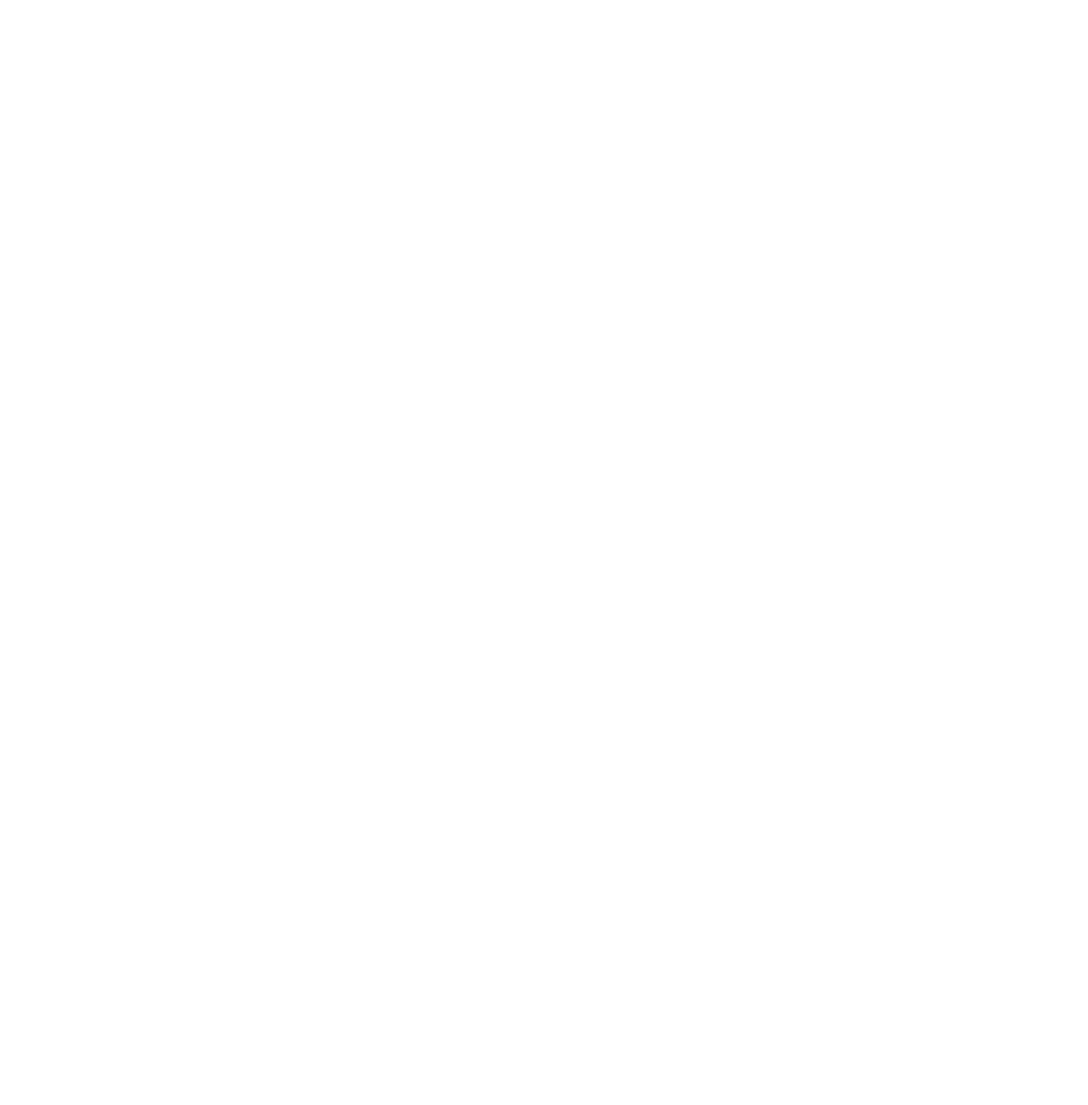
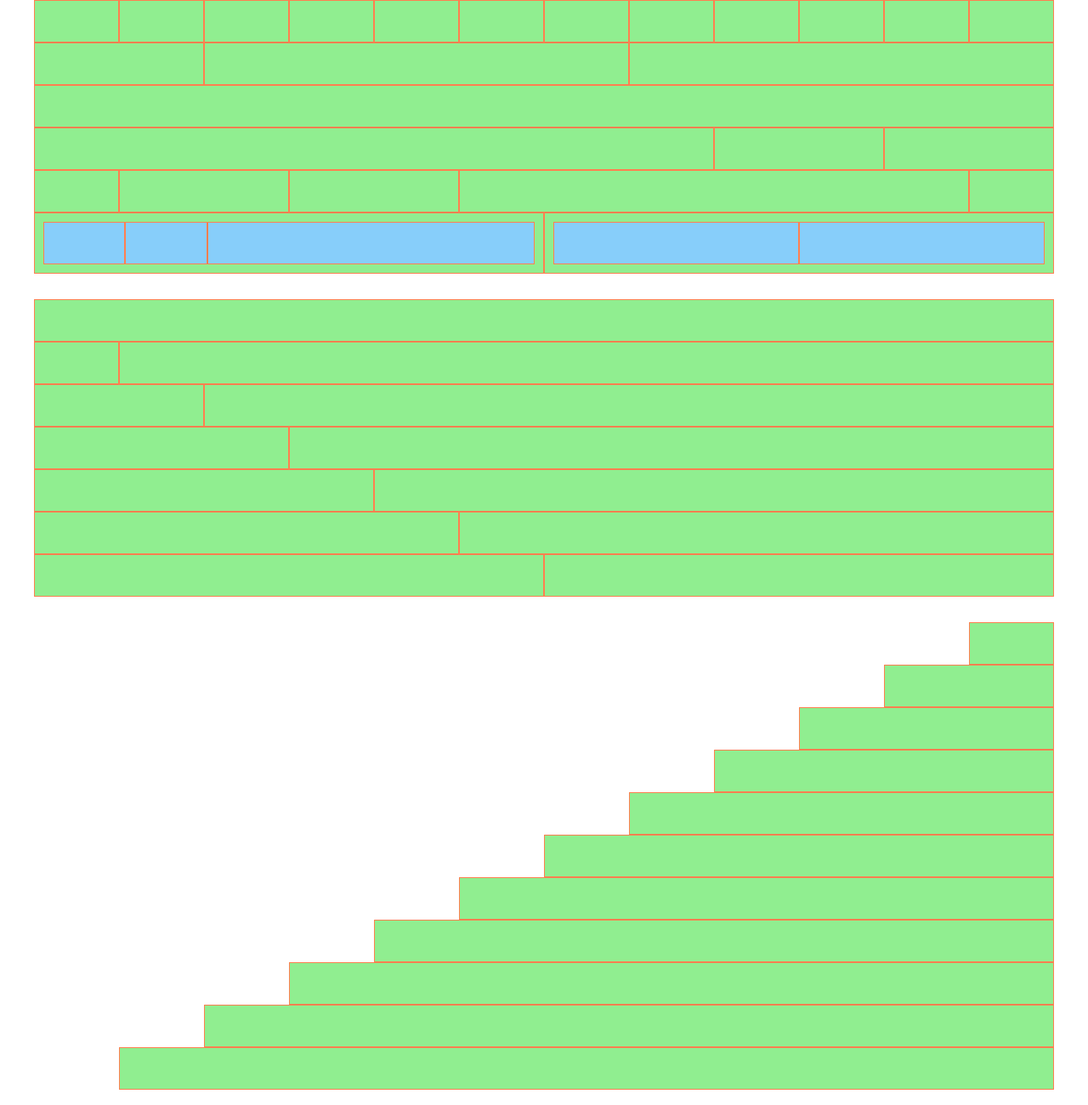
Before and after one commit to Onda-dev/html-css-12bool, a plain HTML site: page index.html in a window 1280 px wide. Shown: the whole page at 85% size. Before the commit the page ends 800 px from the top, so only its background shows below. Drawn offline with Linux system fonts and the light colour scheme.

Commit message:
Righe complete

```diff
--- a/css/12bool.css
+++ b/css/12bool.css
@@ -75,3 +75,40 @@
     flex-basis: calc(100% / 12 * 12);
     max-width: calc(100% / 12 * 12);
 }
+
+/*----------------
+    OFFSET
+-----------------*/
+.offset-1 {
+    margin-left: calc(100% / 12 * 1);
+}
+.offset-2 {
+    margin-left: calc(100% / 12 * 2);
+}
+.offset-3 {
+    margin-left: calc(100% / 12 * 3);
+}
+.offset-4 {
+    margin-left: calc(100% / 12 * 4);
+}
+.offset-5 {
+    margin-left: calc(100% / 12 * 5);
+}
+.offset-6 {
+    margin-left: calc(100% / 12 * 6);
+}
+.offset-7 {
+    margin-left: calc(100% / 12 * 7);
+}
+.offset-8 {
+    margin-left: calc(100% / 12 * 8);
+}
+.offset-9 {
+    margin-left: calc(100% / 12 * 9);
+}
+.offset-10 {
+    margin-left: calc(100% / 12 * 10);
+}
+.offset-11 {
+    margin-left: calc(100% / 12 * 11);
+}
--- a/css/style.css
+++ b/css/style.css
@@ -0,0 +1,14 @@
+.container {
+    margin-bottom: 30px;
+}
+
+[class*="col-"] {
+    min-height: 50px;
+    background-color: lightgreen;
+    border: 1px solid coral;
+    padding: 10px;
+}
+
+.nested {
+    background-color: lightskyblue;
+}
--- a/index.html
+++ b/index.html
@@ -9,6 +9,148 @@
         <link rel="stylesheet" href="css/style.css">
     </head>
     <body>
+        <div class="container">
 
+            <div class="row">
+                <div class="col-1"></div>
+                <div class="col-1"></div>
+                <div class="col-1"></div>
+                <div class="col-1"></div>
+                <div class="col-1"></div>
+                <div class="col-1"></div>
+                <div class="col-1"></div>
+                <div class="col-1"></div>
+                <div class="col-1"></div>
+                <div class="col-1"></div>
+                <div class="col-1"></div>
+                <div class="col-1"></div>
+            </div>
+
+            <div class="row">
+                <div class="col-2"></div>
+                <div class="col-5"></div>
+                <div class="col-5"></div>
+            </div>
+
+            <div class="row">
+                <div class="col-12"></div>
+            </div>
+
+            <div class="row">
+                <div class="col-8"></div>
+                <div class="col-2"></div>
+                <div class="col-2"></div>
+            </div>
+
+            <div class="row">
+                <div class="col-1"></div>
+                <div class="col-2"></div>
+                <div class="col-2"></div>
+                <div class="col-6"></div>
+                <div class="col-1"></div>
+            </div>
+
+            <div class="row">
+                <div class="col-6">
+                    <div class="row">
+                        <div class="col-2 nested"></div>
+                        <div class="col-2 nested"></div>
+                        <div class="col-8 nested"></div>
+                    </div>
+                </div>
+                <div class="col-6">
+                    <div class="row">
+                        <div class="col-6 nested"></div>
+                        <div class="col-6 nested"></div>
+                    </div>
+                </div>
+            </div>
+        </div>
+
+        <div class="container">
+
+            <div class="row">
+                <div class="col-12"></div>
+            </div>
+
+            <div class="row">
+                <div class="col-1"></div>
+                <div class="col-11"></div>
+            </div>
+
+            <div class="row">
+                <div class="col-2"></div>
+                <div class="col-10"></div>
+            </div>
+
+            <div class="row">
+                <div class="col-3"></div>
+                <div class="col-9"></div>
+            </div>
+
+            <div class="row">
+                <div class="col-4"></div>
+                <div class="col-8"></div>
+            </div>
+
+            <div class="row">
+                <div class="col-5"></div>
+                <div class="col-7"></div>
+            </div>
+
+            <div class="row">
+                <div class="col-6"></div>
+                <div class="col-6"></div>
+            </div>
+
+        </div>
+
+        <div class="container">
+
+            <div class="row">
+                <div class="col-1 offset-11"></div>
+            </div>
+
+            <div class="row">
+                <div class="col-2 offset-10"></div>
+            </div>
+
+            <div class="row">
+                <div class="col-3 offset-9"></div>
+            </div>
+
+            <div class="row">
+                <div class="col-4 offset-8"></div>
+            </div>
+
+            <div class="row">
+                <div class="col-5 offset-7"></div>
+            </div>
+
+            <div class="row">
+                <div class="col-6 offset-6"></div>
+            </div>
+
+            <div class="row">
+                <div class="col-7 offset-5"></div>
+            </div>
+
+            <div class="row">
+                <div class="col-8 offset-4"></div>
+            </div>
+
+            <div class="row">
+                <div class="col-9 offset-3"></div>
+            </div>
+
+            <div class="row">
+                <div class="col-10 offset-2"></div>
+            </div>
+
+            <div class="row">
+                <div class="col-11 offset-1"></div>
+            </div>
+
+        </div>
     </body>
 </html>
```
